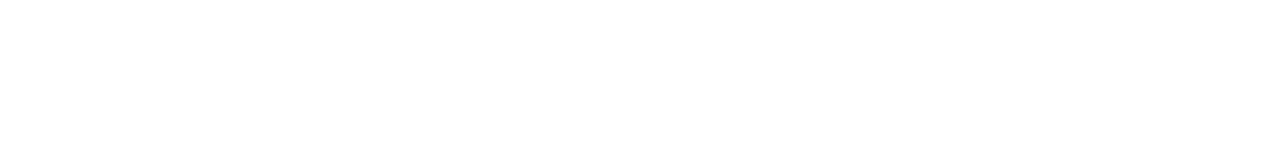
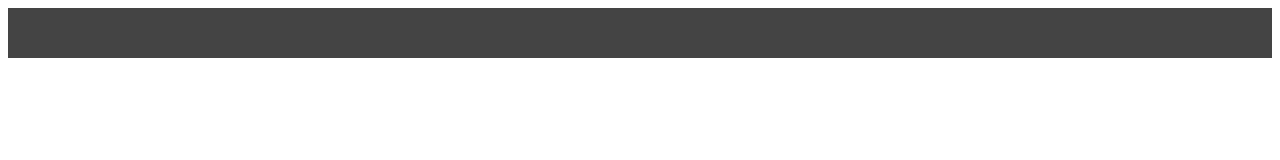
Before and after one commit to RestytheCake/DH-Campus, a plain HTML site: page index.html in a window 1280 px wide. Drawn offline with Linux system fonts and the light colour scheme.

Commit message:
late night

```diff
--- /dev/null
+++ b/css/index.css
@@ -0,0 +1,10 @@
+*
+
+#nav {
+    background-color: #444444;
+    overflow: hidden;
+    height: 50px;
+    width: 100%;
+    display: flex;
+    margin: 0;
+}
--- a/index.html
+++ b/index.html
@@ -2,13 +2,18 @@
 <html lang="en">
 <head>
     <meta charset="UTF-8">
+    <link rel="stylesheet" href="./css/index.css">
+    <link rel="icon" type="image/x-icon" href="./favicon.svg">
     <meta name="viewport" content="width=device-width, initial-scale=1.0">
     <title>Document</title>
 </head>
 <body>
-    <head></head>
+    <header>
+        <span id="nav">
+
+        </span>
+    </header>
     <!-- Arthur -->
-
     <!-- Alex   -->
 
 </body>
```
